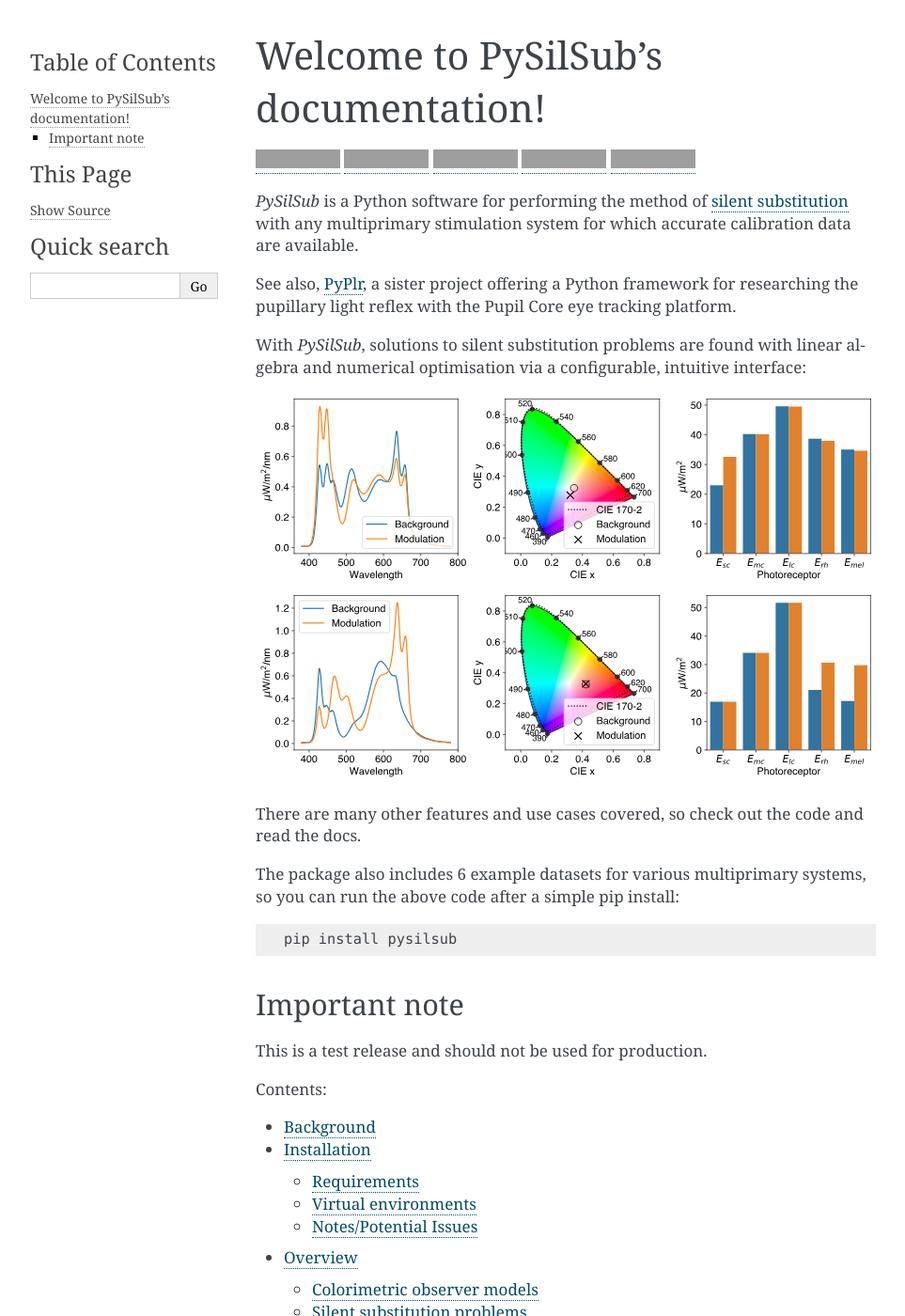
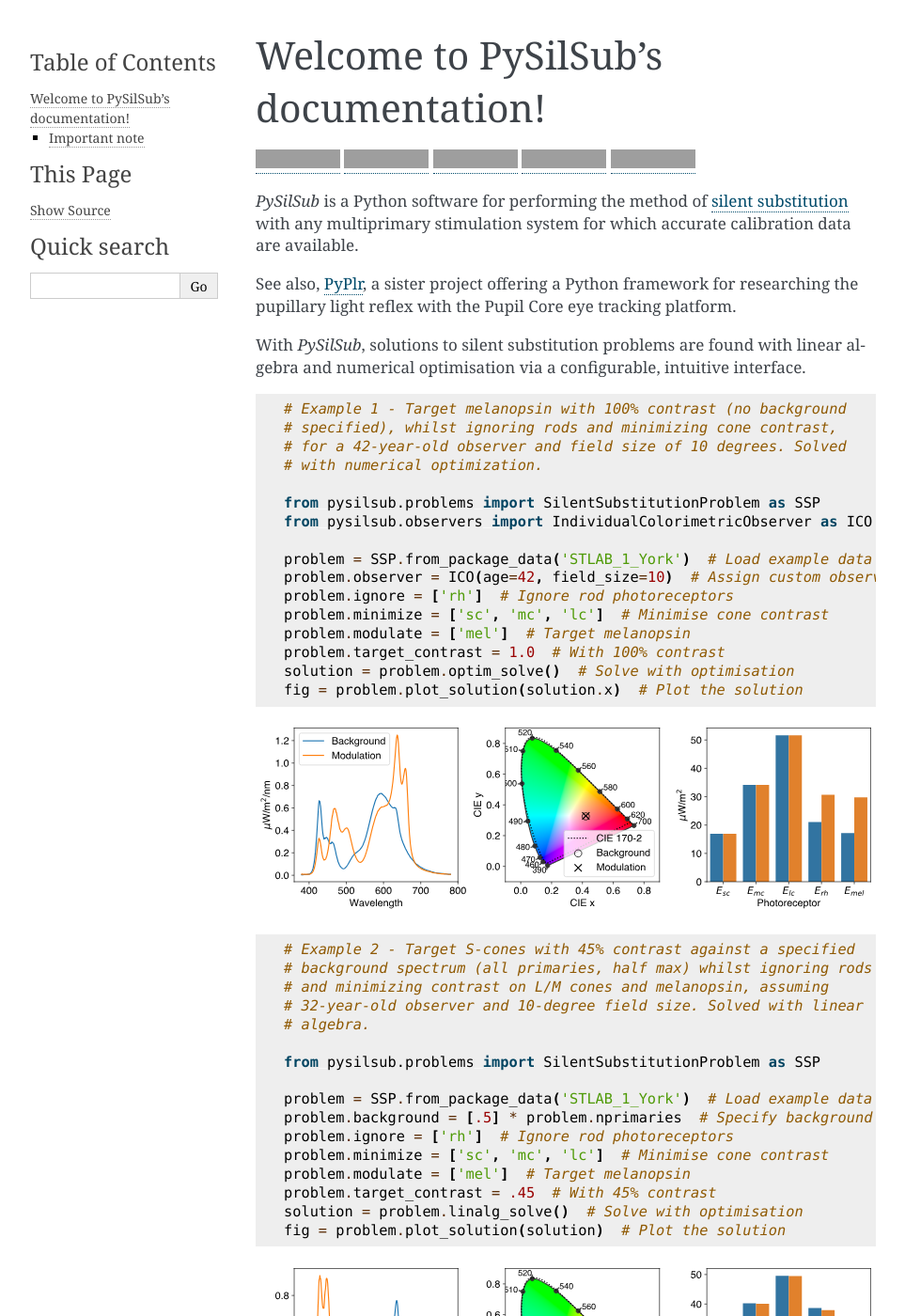
Before and after one commit to PySilentSubstitution/pysilsub, a Sphinx documentation site: the page built from docs/source/index.rst, in a window 1280 px wide and 1400 px high, cut to the strip 0-1400 px from the top of the window. Shown: the whole strip at 94% size, without its empty margins (148-1111 px from the left). Built offline with Sphinx 7.4.7, drawn with Linux system fonts in a browser that asks for light colours; pages that are not in the unit, such as notebooks, are missing from menus; some of the changed text lies outside the part shown; grey boxes are pictures that could not be loaded.

Commit message:
Add images /JTM

```diff
--- a/docs/source/index.rst
+++ b/docs/source/index.rst
@@ -17,12 +17,14 @@
 light reflex with the Pupil Core eye tracking platform.
 
 With *PySilSub*, solutions to silent substitution problems are found with linear
-algebra and numerical optimisation via a configurable, intuitive interface:
+algebra and numerical optimisation via a configurable, intuitive interface.
 
 .. code:: python
-   # Example 1 - Target melanopsin with 100% contrast (no background specified),
-   # whilst ignoring rods and minimizing cone contrast, for a 42-year-old observer
-   # and field size of 10 degrees. Solved with numerical optimization.
+
+   # Example 1 - Target melanopsin with 100% contrast (no background
+   # specified), whilst ignoring rods and minimizing cone contrast,
+   # for a 42-year-old observer and field size of 10 degrees. Solved
+   # with numerical optimization.
 
    from pysilsub.problems import SilentSubstitutionProblem as SSP
    from pysilsub.observers import IndividualColorimetricObserver as ICO
@@ -36,15 +38,17 @@
    solution = problem.optim_solve()  # Solve with optimisation
    fig = problem.plot_solution(solution.x)  # Plot the solution
 
-.. image:: https://raw.githubusercontent.com/PySilentSubstitution/pysilsub/main/img/example_1.svg
+.. image:: https://raw.githubusercontent.com/PySilentSubstitution/pysilsub/main/img/example_2.svg
    :alt: Plot of result
 
 
 .. code:: python
+
    # Example 2 - Target S-cones with 45% contrast against a specified
    # background spectrum (all primaries, half max) whilst ignoring rods
    # and minimizing contrast on L/M cones and melanopsin, assuming
-   # 32-year-old observer and 10-degree field size. Solved with linear algebra.
+   # 32-year-old observer and 10-degree field size. Solved with linear
+   # algebra.
 
    from pysilsub.problems import SilentSubstitutionProblem as SSP
 
@@ -57,17 +61,11 @@
    solution = problem.linalg_solve()  # Solve with optimisation
    fig = problem.plot_solution(solution)  # Plot the solution
 
-.. image:: https://raw.githubusercontent.com/PySilentSubstitution/pysilsub/main/img/example_2.svg
+.. image:: https://raw.githubusercontent.com/PySilentSubstitution/pysilsub/main/img/example_1.svg
    :alt: Plot of result
 
-There are many other features and use cases covered, so check out the code and read the docs.
+There are many other features and use cases covered, so check out the code, read the docs, and run :code:`pip install pysilsub` to try out the examples above.
 
-The package also includes 6 example datasets for various multiprimary systems, so you can
-run the above code after a simple pip install:
-
-.. code:: bash
-
-   pip install pysilsub
 
 Important note
 --------------
```
